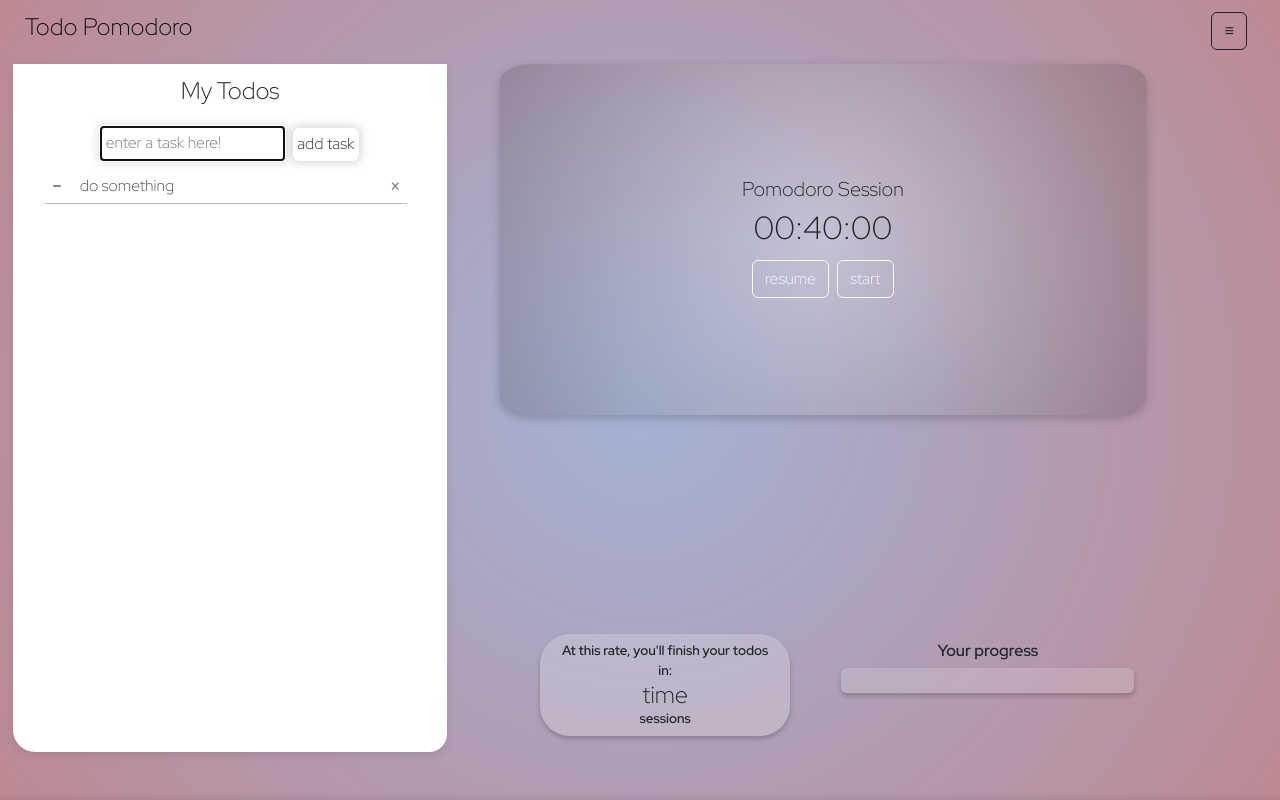
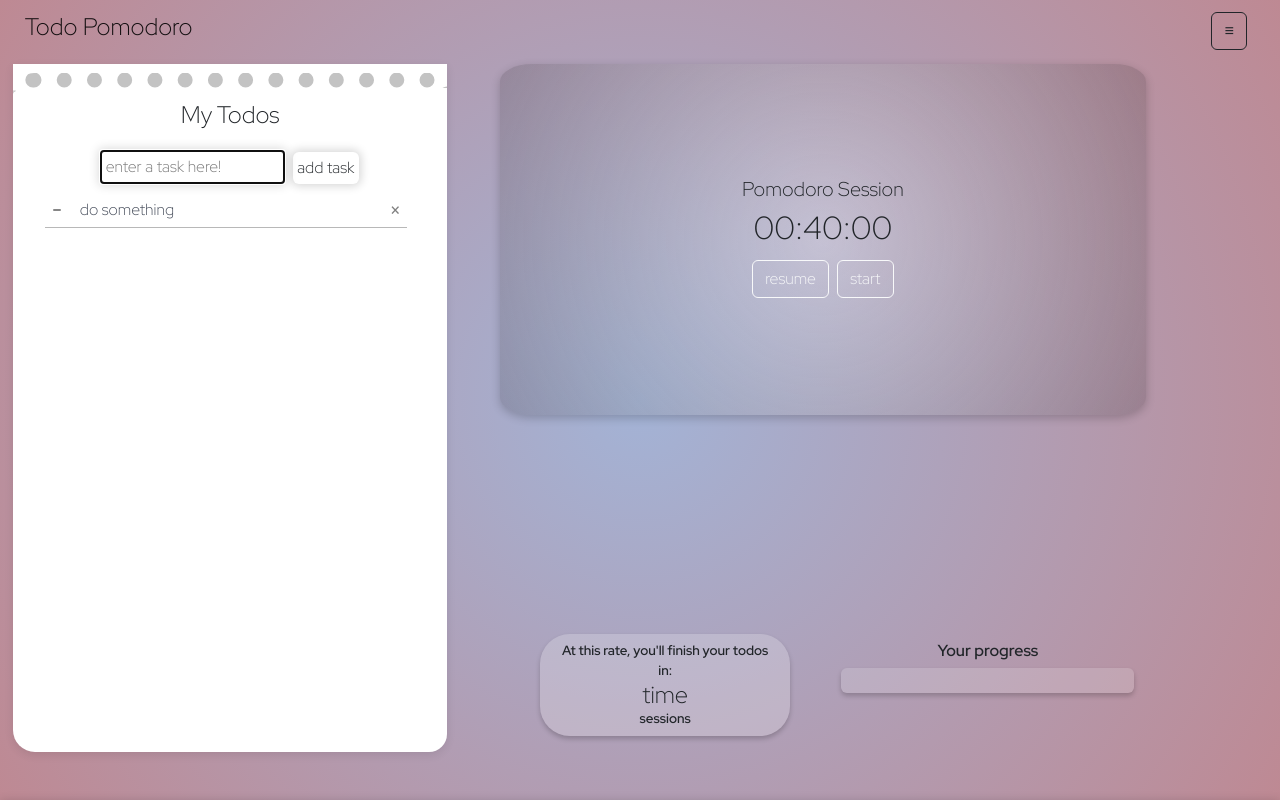
Before and after one commit to lielbidago/Todo-Pomodoro, a React (Create React App) app: page /Todos-and-pomodoro in a window 1280 px wide. Built offline with nearby package versions, Linux system fonts and the light colour scheme.

Commit message:
added design to todo list

```diff
--- a/src/scss/App.scss
+++ b/src/scss/App.scss
@@ -181,6 +181,11 @@ footer{
   .EnterTodo{
     margin-bottom: 2%;
   }
+  .todos-title{
+    border-top: 15px dotted #9393938d;
+    border-radius: 21px 13px 0px 0px;
+    margin-top: 2%;
+  }
 
 }
 
@@ -246,6 +251,10 @@ footer{
 
 }
 @media (min-width: 1200px){
+  body{
+    font-size: medium;
+  }
+
   .updates{
     margin-top: 10%;
   }
```
